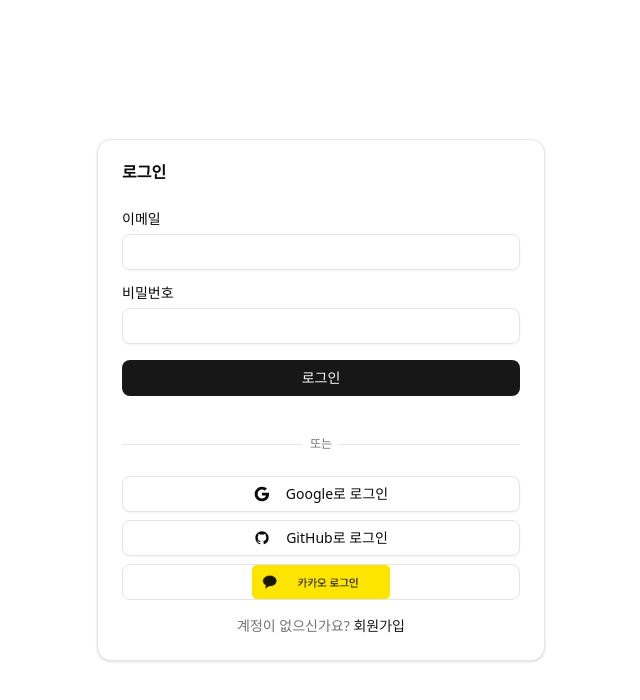
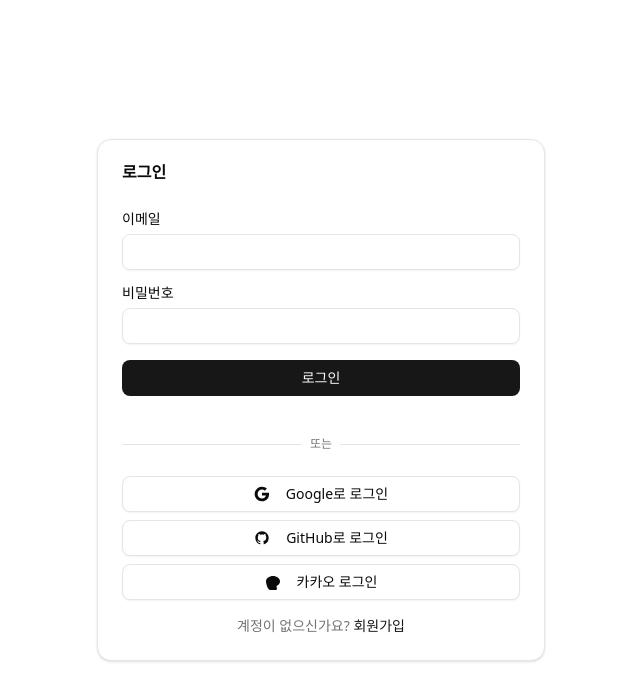
Before and after one commit to rmswo87/autobot, a React (Vite) app: page /login in a window 1280 px wide. Shown: the top 700 px of the page, without its empty margins (319-959 px from the left). Built offline with nearby package versions, Linux system fonts and the light colour scheme; no server answers.

Commit message:
Refactor Kakao login button to match other social login buttons style

```diff
--- a/src/features/auth/components/LoginForm.tsx
+++ b/src/features/auth/components/LoginForm.tsx
@@ -152,9 +152,10 @@ export function LoginForm() {
                 </svg>
                 GitHub로 로그인
               </Button>
-              <button
+              <Button
                 type="button"
-                className="w-full h-9 relative overflow-hidden rounded-md border border-input bg-background hover:bg-accent hover:text-accent-foreground disabled:opacity-50 disabled:cursor-not-allowed flex items-center justify-center transition-colors"
+                variant="outline"
+                className="w-full"
                 onClick={async () => {
                   try {
                     await signInWithKakao()
@@ -166,12 +167,11 @@ export function LoginForm() {
                 }}
                 disabled={isLoading || authLoading}
               >
-                <img
-                  src="/kakao_login_medium_narrow.png"
-                  alt="카카오 로그인"
-                  className="h-full w-auto object-contain"
-                />
-              </button>
+                <svg className="mr-2 h-4 w-4" viewBox="0 0 24 24" fill="currentColor">
+                  <path d="M12 3c5.799 0 10.5 3.664 10.5 8.185 0 2.625-1.84 4.89-4.52 6.41l-.896.41.342.94c.74 2.03.52 3.934-.514 5.38-.477.66-1.223 1.14-2.04 1.313-.57.12-1.16.12-1.75.12-2.48 0-4.5-.66-6.02-1.88l-.03-.02-.03-.02c-1.24-.75-2.22-1.66-2.91-2.72l-.02-.03-.02-.03C2.19 15.5 1.5 13.18 1.5 11.185 1.5 6.664 6.201 3 12 3z" />
+                </svg>
+                카카오 로그인
+              </Button>
             </div>
 
             <div className="text-center text-sm">
--- a/src/features/auth/components/SignupForm.tsx
+++ b/src/features/auth/components/SignupForm.tsx
@@ -165,9 +165,10 @@ export function SignupForm() {
                 </svg>
                 GitHub로 시작하기
               </Button>
-              <button
+              <Button
                 type="button"
-                className="w-full h-9 relative overflow-hidden rounded-md border border-input bg-background hover:bg-accent hover:text-accent-foreground disabled:opacity-50 disabled:cursor-not-allowed flex items-center justify-center transition-colors"
+                variant="outline"
+                className="w-full"
                 onClick={async () => {
                   try {
                     await signInWithKakao()
@@ -179,12 +180,11 @@ export function SignupForm() {
                 }}
                 disabled={isLoading || authLoading}
               >
-                <img
-                  src="/kakao_login_medium_narrow.png"
-                  alt="카카오 로그인"
-                  className="h-full w-auto object-contain"
-                />
-              </button>
+                <svg className="mr-2 h-4 w-4" viewBox="0 0 24 24" fill="currentColor">
+                  <path d="M12 3c5.799 0 10.5 3.664 10.5 8.185 0 2.625-1.84 4.89-4.52 6.41l-.896.41.342.94c.74 2.03.52 3.934-.514 5.38-.477.66-1.223 1.14-2.04 1.313-.57.12-1.16.12-1.75.12-2.48 0-4.5-.66-6.02-1.88l-.03-.02-.03-.02c-1.24-.75-2.22-1.66-2.91-2.72l-.02-.03-.02-.03C2.19 15.5 1.5 13.18 1.5 11.185 1.5 6.664 6.201 3 12 3z" />
+                </svg>
+                카카오 로그인
+              </Button>
             </div>
 
             <div className="text-center text-sm">
```
